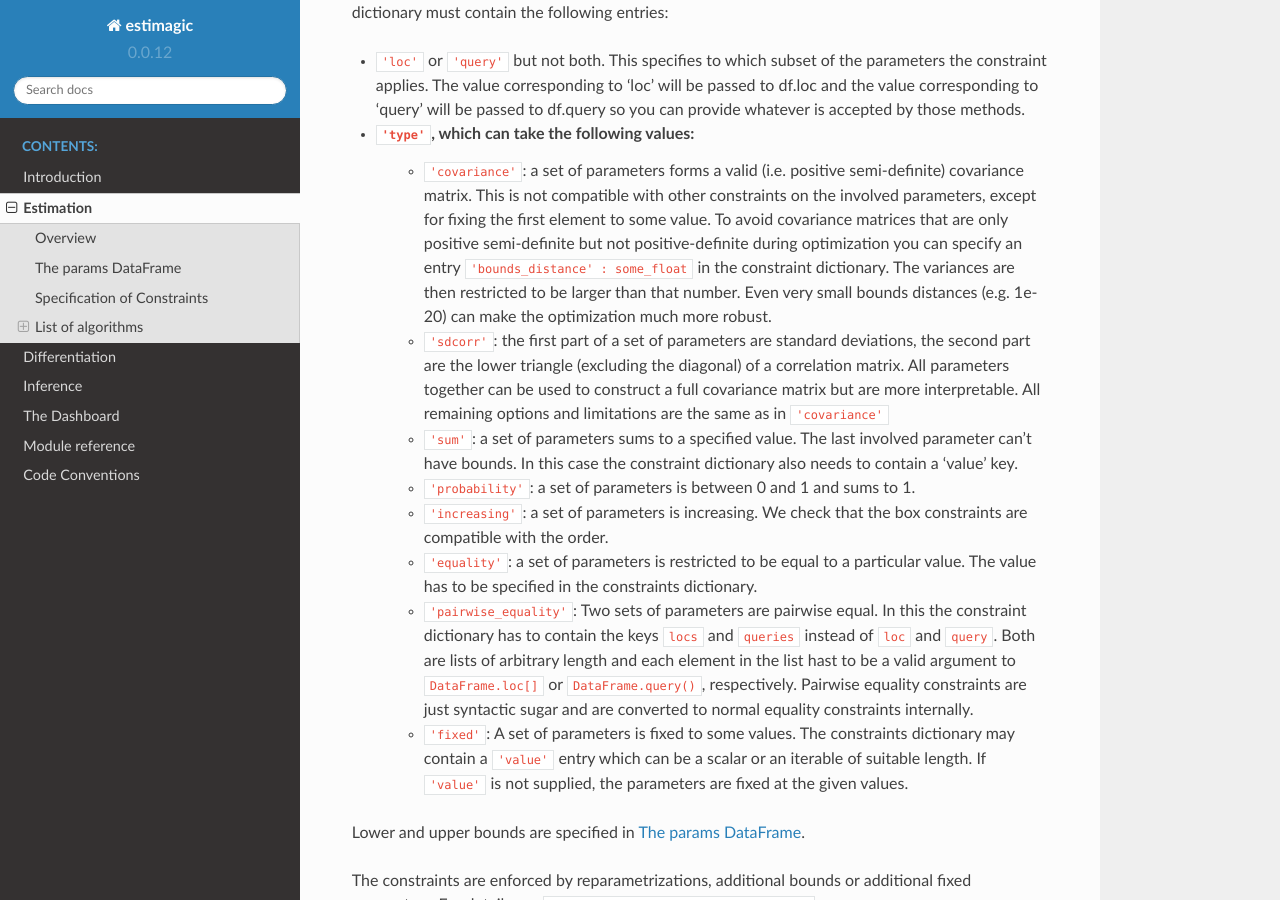
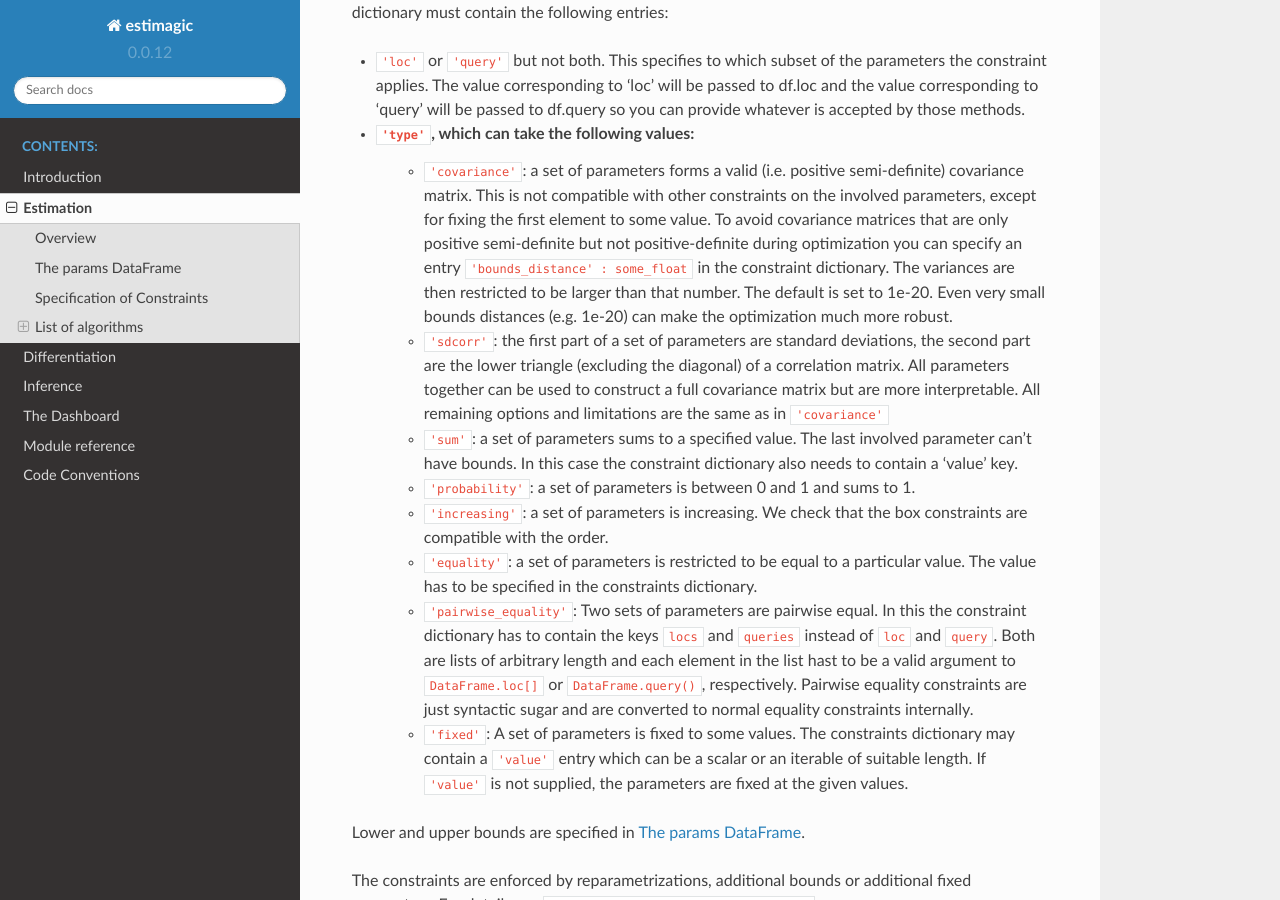
Before and after one commit to optimagic-dev/optimagic, a Sphinx documentation site: the page built from docs/source/estimation.rst, in a window 1280 px wide and 900 px high, scrolled down 1596 px. Built offline with Sphinx 7.4.7 and the Read the Docs theme 2.0.0, drawn with Linux system fonts in a browser that asks for light colours.

Commit message:
adjusted documentation

```diff
--- a/docs/source/estimation.rst
+++ b/docs/source/estimation.rst
@@ -80,8 +80,8 @@ dictionary. The dictionary must contain the following entries:
       matrices that are only positive semi-definite but not positive-definite during
       optimization you can specify an entry ``'bounds_distance' : some_float`` in the
       constraint dictionary. The variances are then restricted to be larger than that
-      number. Even very small bounds distances (e.g. 1e-20) can make the optimization
-      much more robust.
+      number. The default is set to 1e-20.
+      Even very small bounds distances (e.g. 1e-20) can make the optimization much more robust.
     - ``'sdcorr'``: the first part of a set of parameters are standard deviations, the
       second part are the lower triangle (excluding the diagonal) of a correlation
       matrix. All parameters together can be used to construct a full covariance matrix
```
